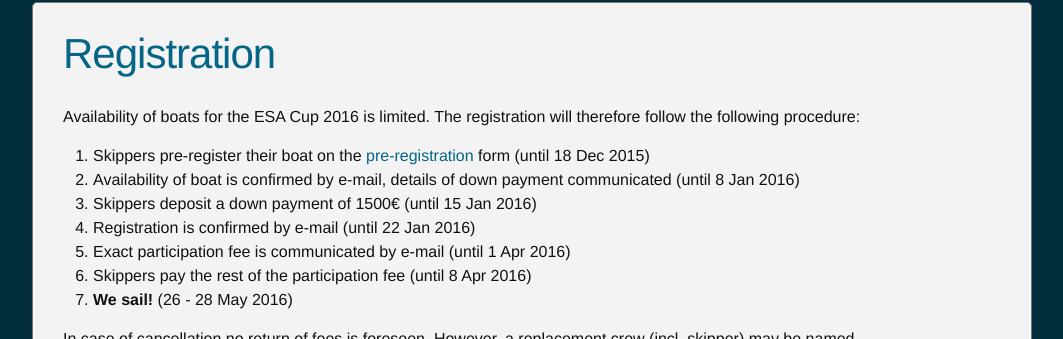
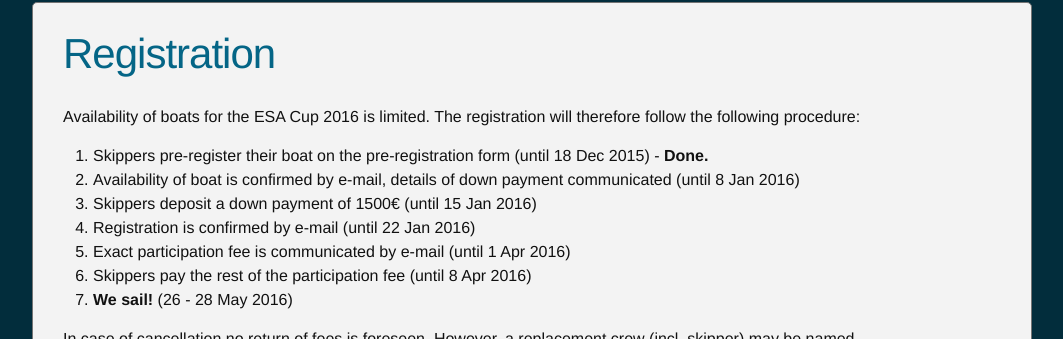
Before and after one commit to esacup2016/esacup2016.github.io, a Jekyll site: the page built from pages/registration.md, in a window 1280 px wide. Shown: the part 466-805 px from the top of the page, without its empty margins (108-1171 px from the left). Built offline with Jekyll 4.4.1, drawn with Linux system fonts in a browser that asks for light colours.

Commit message:
Close pre-registration

```diff
--- a/pages/registration.md
+++ b/pages/registration.md
@@ -8,7 +8,7 @@ menu-rank: 7
 Availability of boats for the ESA Cup 2016 is limited. The registration will
 therefore follow the following procedure:
 
-1. Skippers pre-register their boat on the [pre-registration](/pre-registration) form (until 18 Dec 2015)
+1. Skippers pre-register their boat on the pre-registration form (until 18 Dec 2015) - **Done.**
 2. Availability of boat is confirmed by e-mail, details of down payment communicated (until 8 Jan 2016)
 3. Skippers deposit a down payment of 1500€ (until 15 Jan 2016)
 4. Registration is confirmed by e-mail (until 22 Jan 2016)
```
